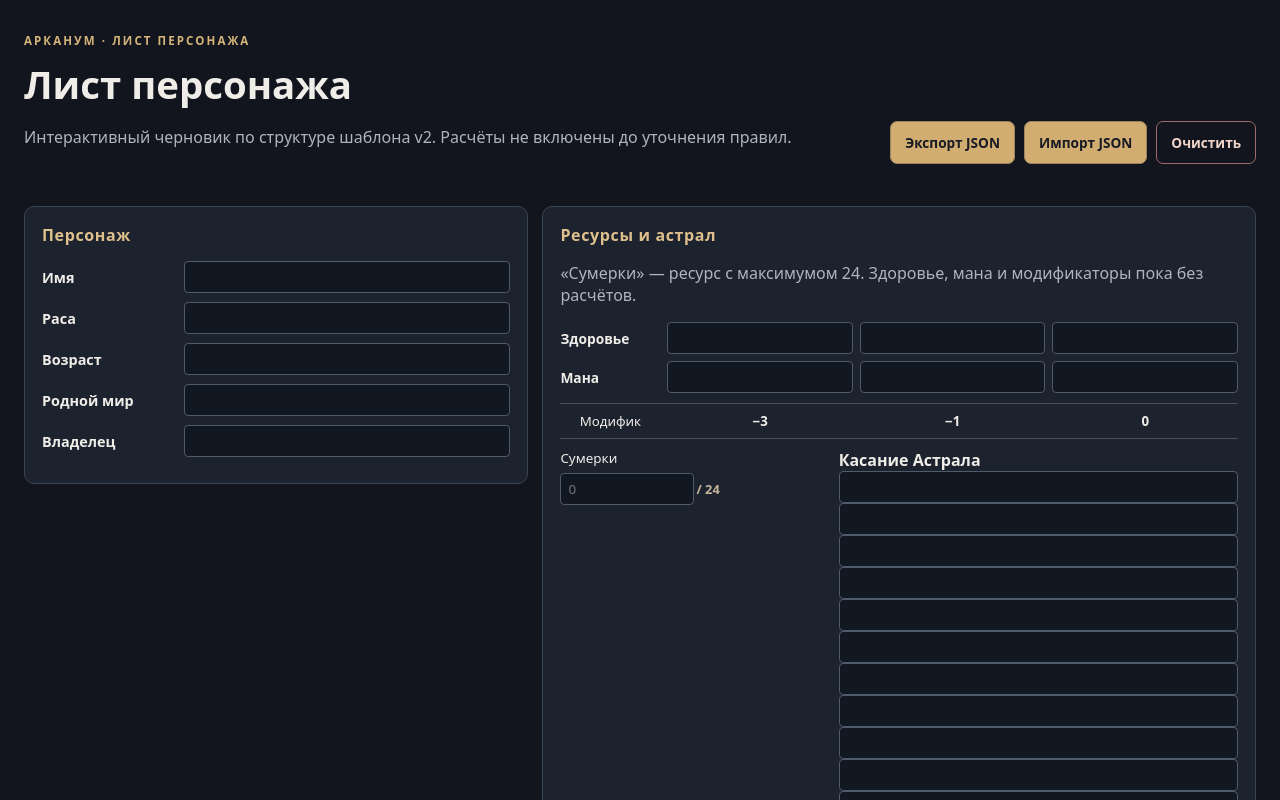
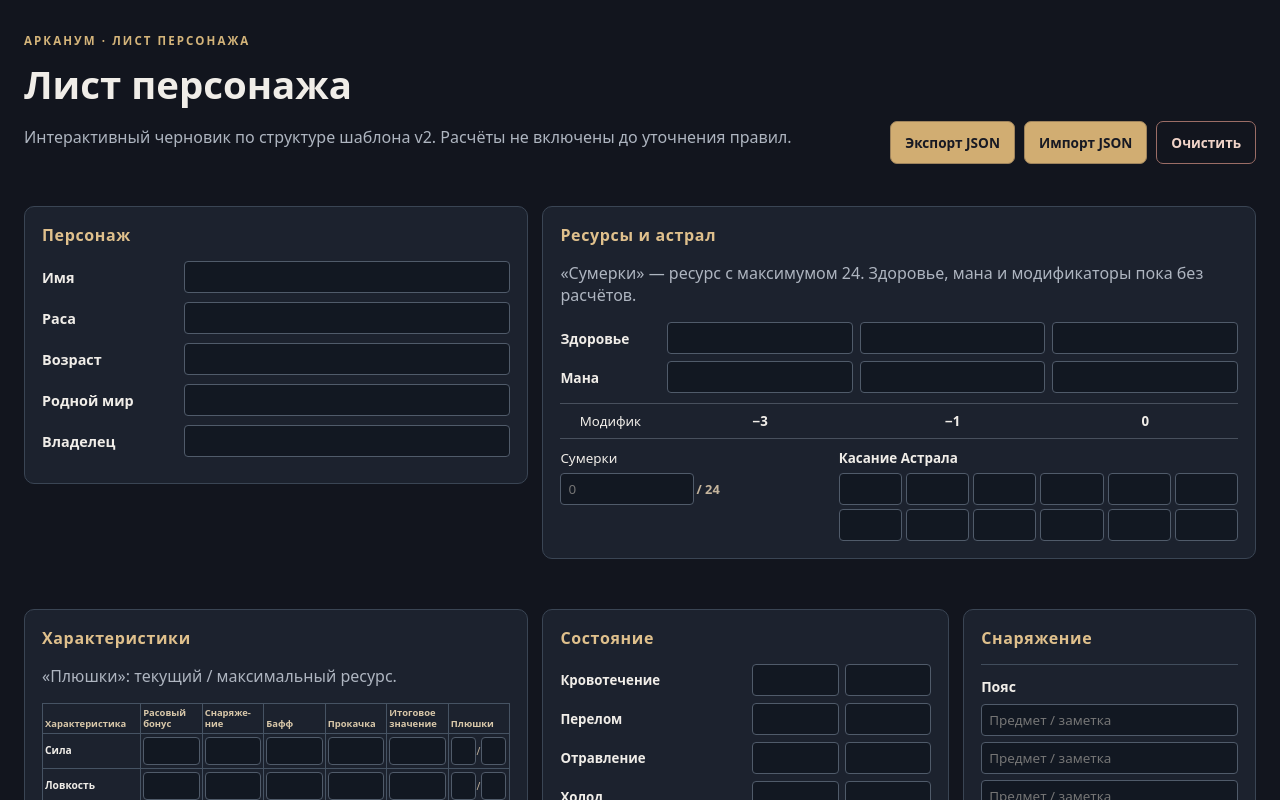
Before and after one commit to ydk-of/character-sheet, a React (Vite) app: page / in a window 1280 px wide. Shown: the top 800 px of the page. Built offline with nearby package versions, Linux system fonts and the light colour scheme.

Commit message:
style: keep Astral Touch grid visible without scrolling

```diff
--- a/src/sheet.css
+++ b/src/sheet.css
@@ -26,3 +26,11 @@
  .stats .stat-table tbody th{font-size:.56rem}
  .stats .stat-table input{min-height:26px;font-size:.64rem}
 }
+
+/* The source template has two rows of six Astral Touch cells. */
+.astral-touch{min-width:0;display:flex;flex-direction:column;gap:6px}
+.astral-touch>strong{font-size:.84rem;font-weight:600}
+.astral-touch-grid{display:grid;grid-template-columns:repeat(6,minmax(0,1fr));gap:4px;min-width:0}
+.astral-touch-grid span{min-width:0}
+.astral-touch-grid input{min-width:0;width:100%;padding:4px 2px;text-align:center}
+@media(max-width:680px){.astral-touch-grid{gap:3px}}
```
